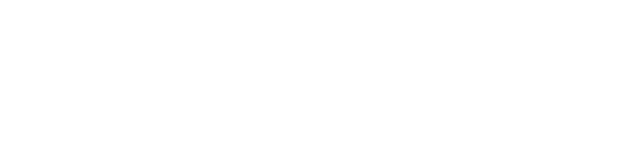
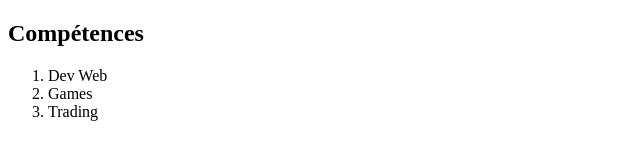
Before and after one commit to Dev-Phack/git-mon-cv, a plain HTML site: page index.html in a window 1280 px wide. Shown: the whole page, without its empty margins (0-640 px from the left). Drawn offline with Linux system fonts and the light colour scheme.

Commit message:
Mise en place de la section competences

```diff
--- a/index.html
+++ b/index.html
@@ -8,6 +8,11 @@
     <title>Document</title>
 </head>
 <body>
-
+    <h2>Compétences</h2>
+    <ol>
+        <li>Dev Web</li>
+        <li>Games</li>
+        <li>Trading</li>
+    </ol>
 </body>
 </html>
```
